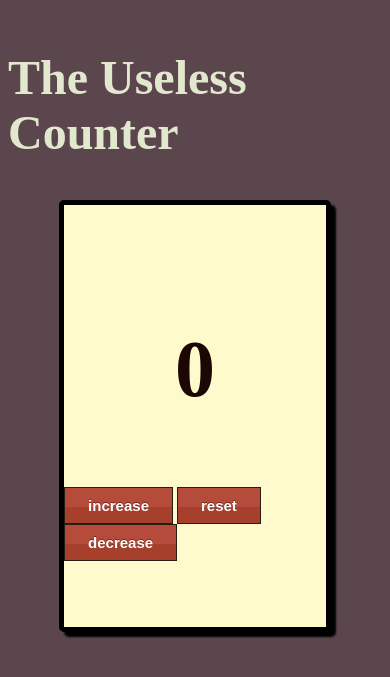
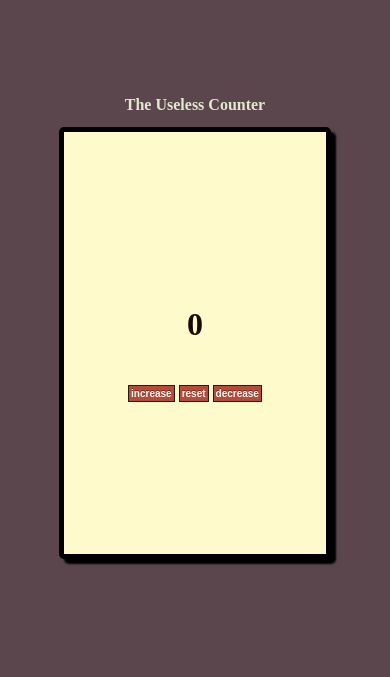
Before and after one commit to sinayanaik/the-useless-counter, a plain HTML site: page index.html in a window 390 px wide. Shown: the part 109-786 px from the top of the page. Drawn offline with Linux system fonts and the light colour scheme.

Commit message:
added media query

```diff
--- a/style.css
+++ b/style.css
@@ -47,3 +47,20 @@ button{
 	text-shadow:0px -1px 0px #7a2a1d;
 
 }
+@media(max-width:500px){
+    button{
+        font-size: 10px;
+        padding: 2px 2px;
+    }
+    .container h2{
+        color:#E2E8CE ;
+        font-size: 1rem;
+        font-weight: bold;
+    }
+    .box h1{
+        font-weight: bold;
+        font-size: 2rem;
+        color: rgb(27, 8, 4);
+    }
+
+}
```
